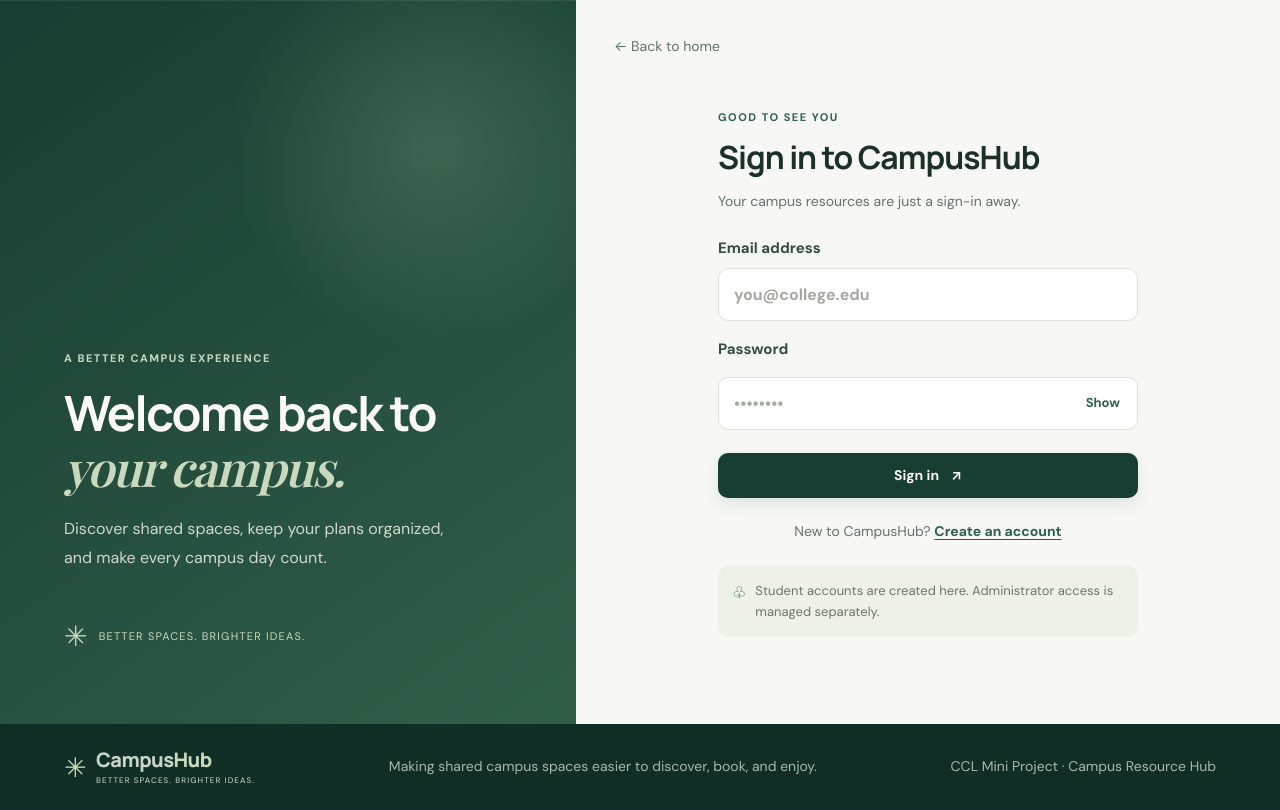
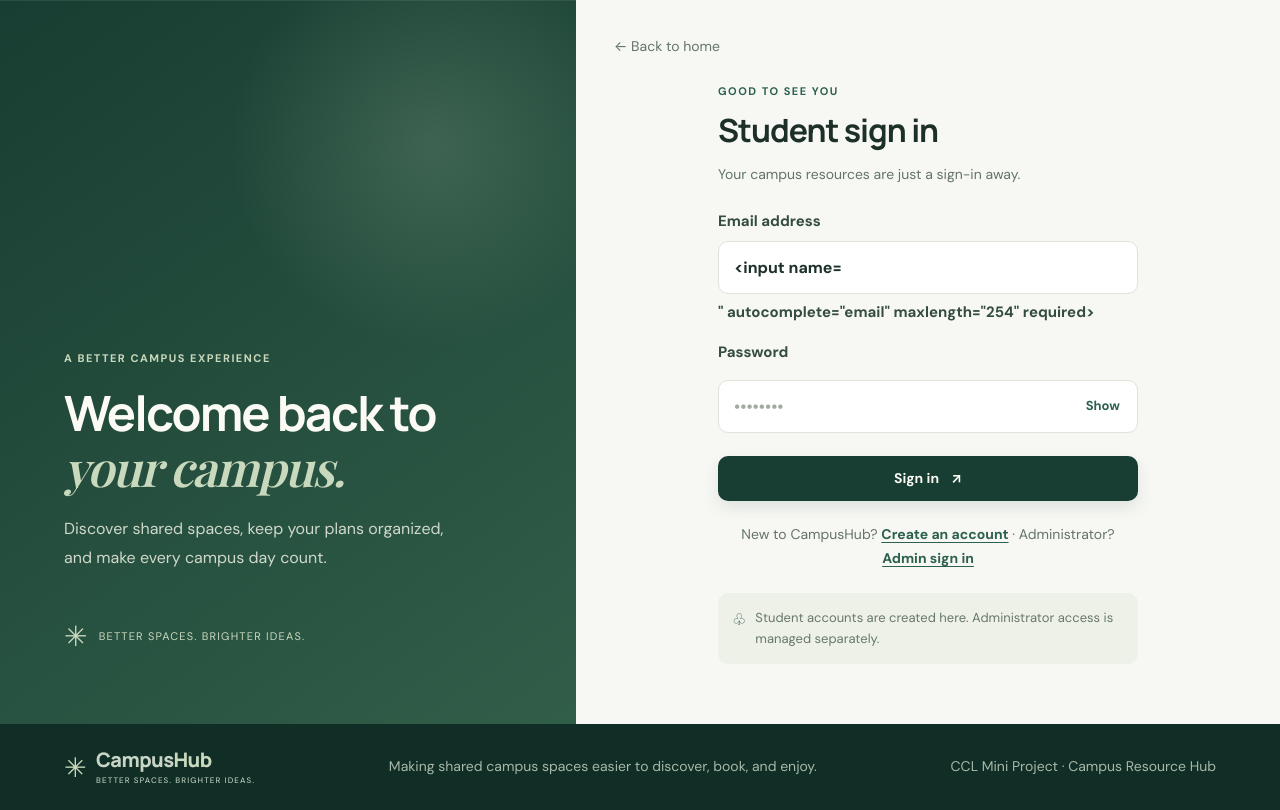
Before and after one commit to sweetyparmar6116-ux/campus-resource-hub, a Flask app: template templates/auth.html in a window 1280 px wide. Shown: the part 86-896 px from the top of the page. Run offline with Flask 3, Linux system fonts and the light colour scheme; the template is opened without the code that fills it, so the values that code supplies are empty, except form fields; tables that the repository leaves empty hold one stand-in row (values such as "Sample post"); form fields are guessed from the names that the template uses; some web fonts are replaced.

Commit message:
Preserve admin sign-in and secure auth form features

```diff
--- a/templates/auth.html
+++ b/templates/auth.html
@@ -1,26 +1,27 @@
 {% extends "base.html" %}
-{% block title %}{{ 'Create account' if mode == 'register' else 'Sign in' }}{% endblock %}
-{% block body_class %}auth-page{% endblock %}
+{% block title %}{{ 'Create account' if mode == 'register' else 'Administrator sign in' if portal == 'admin' else 'Sign in' }}{% endblock %}
+{% block body_class %}auth-page{{ ' admin-page' if portal == 'admin' else '' }}{% endblock %}
 {% block content %}
 <section class="auth-layout">
   <div class="auth-art">
-    <div class="auth-art-bg"></div><div class="auth-art-content"><div class="eyebrow eyebrow-light">A BETTER CAMPUS EXPERIENCE</div><h1>{{ 'Make room for' if mode == 'register' else 'Welcome back to' }}<br><em>{{ 'what comes next.' if mode == 'register' else 'your campus.' }}</em></h1><p>Discover shared spaces, keep your plans organized, and make every campus day count.</p><div class="auth-art-bottom"><span>✳</span><span>BETTER SPACES. BRIGHTER IDEAS.</span></div></div>
+    <div class="auth-art-bg"></div><div class="auth-art-content"><div class="eyebrow eyebrow-light">A BETTER CAMPUS EXPERIENCE</div><h1>{{ 'Make room for' if mode == 'register' else 'Administration for' if portal == 'admin' else 'Welcome back to' }}<br><em>{{ 'what comes next.' if mode == 'register' else 'your campus.' }}</em></h1><p>Discover shared spaces, keep your plans organized, and make every campus day count.</p><div class="auth-art-bottom"><span>✳</span><span>BETTER SPACES. BRIGHTER IDEAS.</span></div></div>
   </div>
   <div class="auth-panel">
     <a class="back-link" href="{{ url_for('home') }}">← Back to home</a>
     <div class="auth-form-wrap">
-      <div class="eyebrow">{{ 'GET STARTED' if mode == 'register' else 'GOOD TO SEE YOU' }}</div>
-      <h2>{{ 'Create your account' if mode == 'register' else 'Sign in to CampusHub' }}</h2>
-      <p class="muted">{{ 'A few details and you’re ready to explore.' if mode == 'register' else 'Your campus resources are just a sign-in away.' }}</p>
+      <div class="eyebrow">{{ 'GET STARTED' if mode == 'register' else 'ADMINISTRATORS ONLY' if portal == 'admin' else 'GOOD TO SEE YOU' }}</div>
+      <h2>{{ 'Create your account' if mode == 'register' else 'Administrator sign in' if portal == 'admin' else 'Student sign in' }}</h2>
+      <p class="muted">{{ 'A few details and you’re ready to explore.' if mode == 'register' else 'Review booking requests and manage campus resources.' if portal == 'admin' else 'Your campus resources are just a sign-in away.' }}</p>
       <form method="post" class="form-stack">
-        {% if mode == 'register' %}<label>Full name<input name="name" type="text" placeholder="Enter your full name" autocomplete="name" required maxlength="100"></label>{% endif %}
-        <label>Email address<input name="email" type="email" placeholder="you@college.edu" autocomplete="email" required></label>
-        <label>Password <span class="label-hint">{% if mode == 'register' %}At least 8 characters{% endif %}</span><span class="password-wrap"><input name="password" id="password" type="password" placeholder="••••••••" autocomplete="{{ 'new-password' if mode == 'register' else 'current-password' }}" minlength="{{ 8 if mode == 'register' else 1 }}" required><button type="button" class="toggle-password" data-target="password">Show</button></span></label>
+        <input type="hidden" name="csrf_token" value="{{ csrf_token() }}">
+        {% if mode == 'register' %}<label>Full name<input name="name" type="text" placeholder="Enter your full name" value="{{ form.name }}" autocomplete="name" required maxlength="100"></label>{% endif %}
+        <label>Email address<input name="email" type="email" placeholder="{{ 'admin@example.com' if portal == 'admin' else 'student@example.com' }}" value="{{ form.email }}" autocomplete="email" maxlength="254" required></label>
+        <label>Password <span class="label-hint">{% if mode == 'register' %}At least 8 characters{% endif %}</span><span class="password-wrap"><input name="password" id="password" type="password" placeholder="••••••••" maxlength="128" autocomplete="{{ 'new-password' if mode == 'register' else 'current-password' }}" minlength="{{ 8 if mode == 'register' else 1 }}" required><button type="button" class="toggle-password" data-target="password">Show</button></span></label>
         {% if mode == 'register' %}<label>Confirm password<span class="password-wrap"><input name="confirm_password" id="confirm_password" type="password" placeholder="Re-enter password" autocomplete="new-password" minlength="8" required><button type="button" class="toggle-password" data-target="confirm_password">Show</button></span></label>{% endif %}
         <button class="button button-primary button-full" type="submit">{{ 'Create account' if mode == 'register' else 'Sign in' }} <span>↗</span></button>
       </form>
-      <div class="auth-switch">{% if mode == 'register' %}Already have an account? <a href="{{ url_for('login') }}">Sign in</a>{% else %}New to CampusHub? <a href="{{ url_for('register') }}">Create an account</a>{% endif %}</div>
-      <div class="auth-note"><span>♧</span> Student accounts are created here. Administrator access is managed separately.</div>
+      <div class="auth-switch">{% if mode == 'register' %}Already have an account? <a href="{{ url_for('login') }}">Sign in</a>{% elif portal == 'admin' %}Not an administrator? <a href="{{ url_for('login') }}">Student sign in</a>{% else %}New to CampusHub? <a href="{{ url_for('register') }}">Create an account</a> · Administrator? <a href="{{ url_for('admin_login') }}">Admin sign in</a>{% endif %}</div>
+      <div class="auth-note"><span>♧</span> {% if portal == 'admin' %}Administrator accounts cannot be created from the website.{% if dev_admin_hint %} <strong>Development setup:</strong> the default admin email is <code>{{ dev_admin_hint }}</code>; the password is in <code>README.md</code> (Demo accounts) or your <code>.env</code> file.{% endif %}{% else %}Student accounts are created here. Administrator access is managed separately.{% endif %}</div>
     </div>
   </div>
 </section>
```
